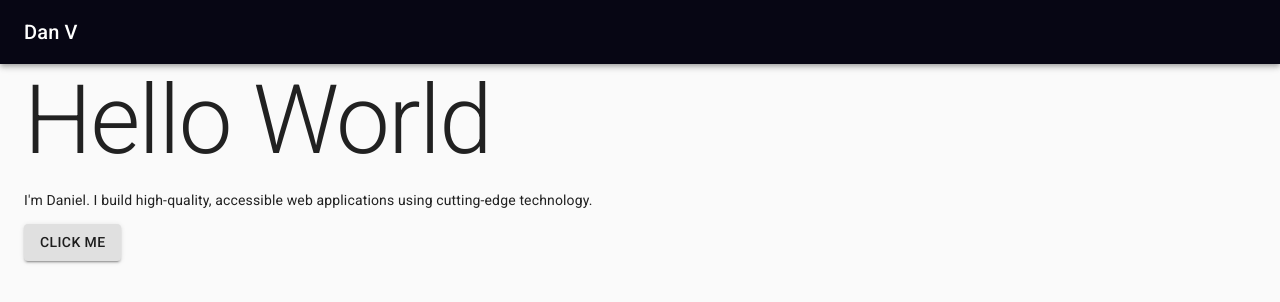
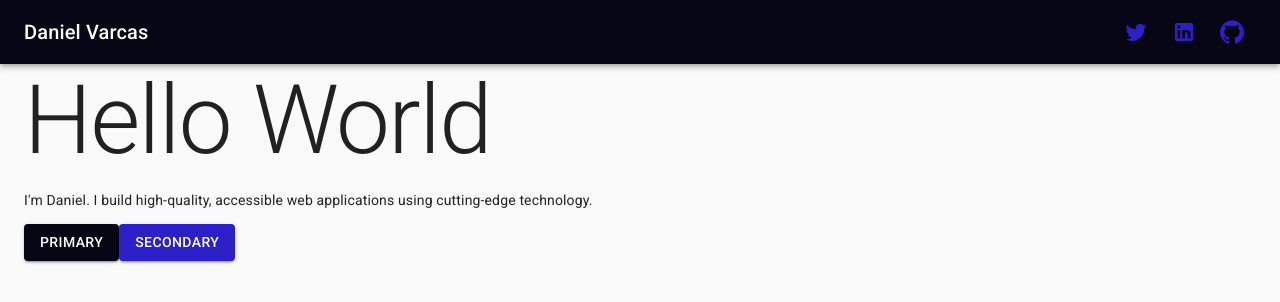
Before and after one commit to danielvarcas/website, a Next.js app: page / in a window 1280 px wide. Shown: the top 302 px of the page. Built offline with nearby package versions, Linux system fonts and the light colour scheme.

Commit message:
Add icon button links to profiles

```diff
--- a/package.json
+++ b/package.json
@@ -13,6 +13,7 @@
   },
   "dependencies": {
     "@material-ui/core": "^4.11.4",
+    "@material-ui/icons": "^4.11.2",
     "next": "10.1.3",
     "react": "17.0.2",
     "react-dom": "17.0.2"
--- a/src/pages/index.tsx
+++ b/src/pages/index.tsx
@@ -1,11 +1,17 @@
 import Head from "next/head";
+import Link from "next/link";
 import {
   AppBar,
   Container,
   Toolbar,
   Typography,
   Button,
+  Box,
+  IconButton,
 } from "@material-ui/core";
+import TwitterIcon from "@material-ui/icons/Twitter";
+import LinkedInIcon from "@material-ui/icons/LinkedIn";
+import GitHubIcon from "@material-ui/icons/GitHub";
 
 export default function Home(): JSX.Element {
   return (
@@ -21,7 +27,27 @@ export default function Home(): JSX.Element {
 
       <AppBar position="static">
         <Toolbar>
-          <Typography variant="h6">Dan V</Typography>
+          <Box marginRight="auto">
+            <Typography variant="h6">Daniel Varcas</Typography>
+          </Box>
+
+          <Link href="https://twitter.com/dan_j_v" passHref>
+            <IconButton color="secondary" component="a" target="_blank">
+              <TwitterIcon />
+            </IconButton>
+          </Link>
+
+          <Link href="https://www.linkedin.com/in/daniel-varcas/" passHref>
+            <IconButton color="secondary" component="a" target="_blank">
+              <LinkedInIcon />
+            </IconButton>
+          </Link>
+
+          <Link href="https://github.com/danielvarcas" passHref>
+            <IconButton color="secondary" component="a" target="_blank">
+              <GitHubIcon />
+            </IconButton>
+          </Link>
         </Toolbar>
       </AppBar>
 
@@ -36,7 +62,13 @@ export default function Home(): JSX.Element {
             </p>
           </div>
 
-          <Button variant="contained">Click me</Button>
+          <Button variant="contained" color="primary">
+            Primary
+          </Button>
+
+          <Button variant="contained" color="secondary">
+            Secondary
+          </Button>
         </Container>
       </main>
     </>
```
Also changed, not shown: 1 other file (tests, documents, lock files or other folders).
